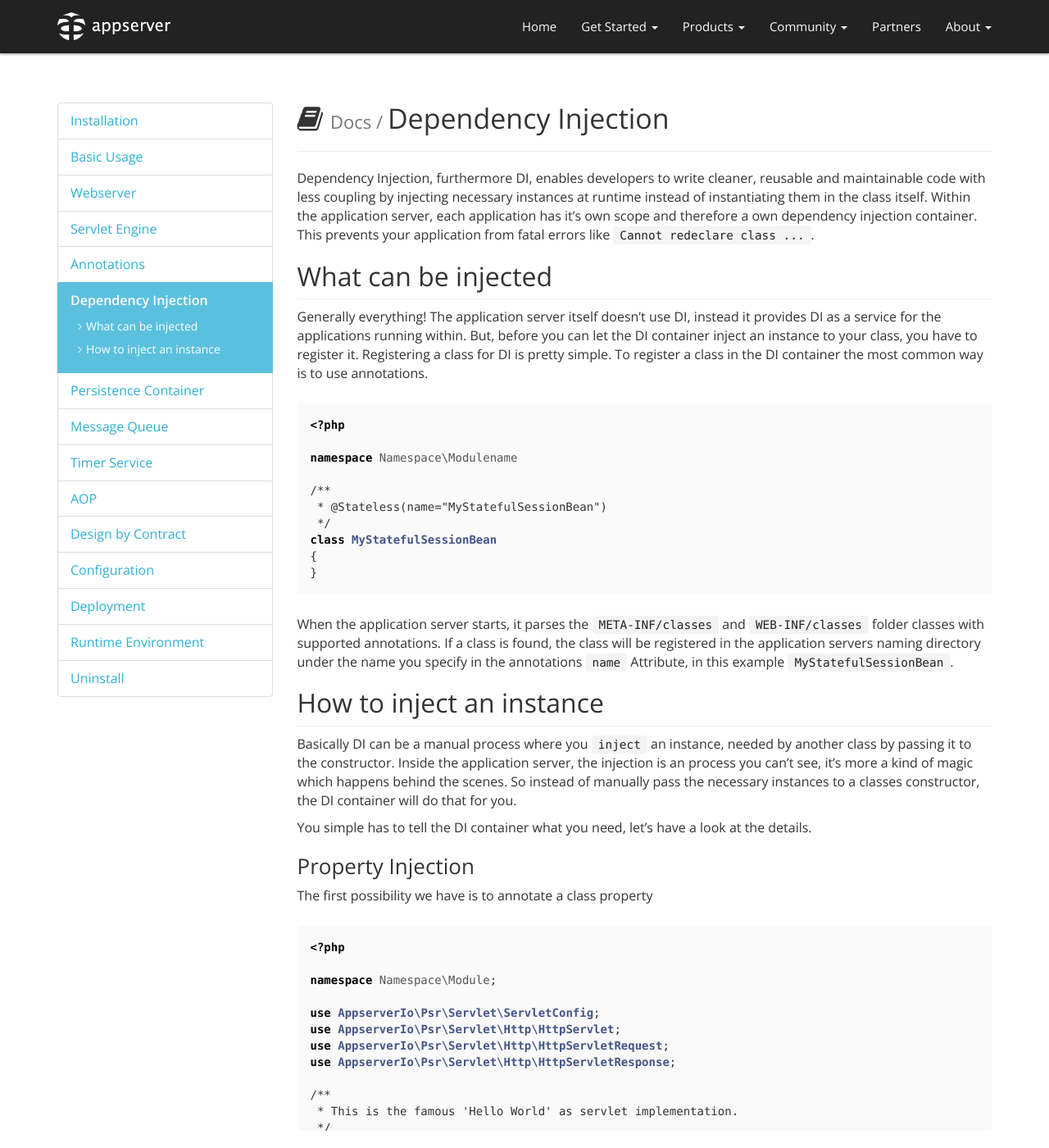
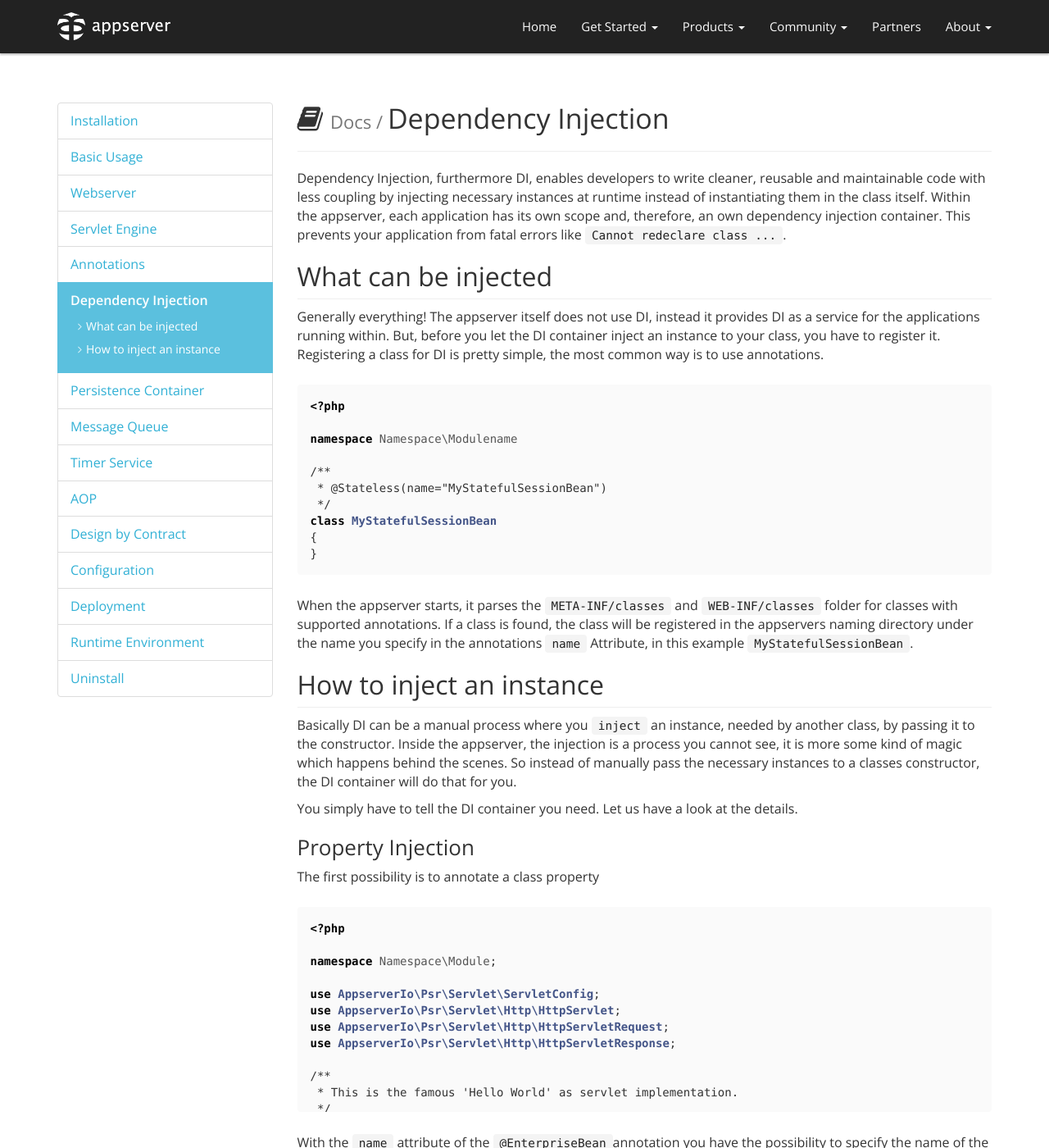
Before and after one commit to appserver-io/appserver, a Jekyll site: the page built from _docs/dependency-injection.md, in a window 1280 px wide and 1400 px high. Shown: the whole window at 82% size. Built offline with Jekyll 4.4.1, drawn with Linux system fonts in a browser that asks for light colours; nearby versions of some CDN libraries; library files that are not in the unit come from our copies; Markdown is read by kramdown in place of the engine named in the settings; some of the changed text lies outside the part shown.

Commit message:
Update dependency-injection.md

````diff
--- a/_docs/dependency-injection.md
+++ b/_docs/dependency-injection.md
@@ -15,15 +15,14 @@ permalink: /get-started/documentation/dependency-injection.html
 
 Dependency Injection, furthermore DI, enables developers to write cleaner, reusable and maintainable
 code with less coupling by injecting necessary instances at runtime instead of instantiating them in
-the class itself. Within the application server, each application has it's own scope and therefore a
+the class itself. Within the appserver, each application has its own scope and, therefore, an
 own dependency injection container. This prevents your application from fatal errors like `Cannot redeclare class ...`.
 
 ## What can be injected
 
-Generally everything! The application server itself doesn't use DI, instead it provides DI as a
-service for the applications running within. But, before you can let the DI container inject an
-instance to your class, you have to register it. Registering a class for DI is pretty simple. To
-register a class in the DI container the most common way is to use annotations.
+Generally everything! The appserver itself does not use DI, instead it provides DI as a
+service for the applications running within. But, before you let the DI container inject an
+instance to your class, you have to register it. Registering a class for DI is pretty simple, the most common way is to use annotations.
 
 ```php
 <?php
@@ -38,23 +37,23 @@ class MyStatefulSessionBean
 }
 ```
 
-When the application server starts, it parses the `META-INF/classes` and `WEB-INF/classes` folder
-classes with supported annotations. If a class is found, the class will be registered in the
-application servers naming directory under the name you specify in the annotations `name` Attribute,
+When the appserver starts, it parses the `META-INF/classes` and `WEB-INF/classes` folder
+for classes with supported annotations. If a class is found, the class will be registered in the
+appservers naming directory under the name you specify in the annotations `name` Attribute,
 in this example `MyStatefulSessionBean`.
 
 ## How to inject an instance
 
-Basically DI can be a manual process where you `inject` an instance, needed by another class by
-passing it to the constructor. Inside the application server, the injection is an process you can't
-see, it's more a kind of magic which happens behind the scenes. So instead of manually pass the
+Basically DI can be a manual process where you `inject` an instance, needed by another class, by
+passing it to the constructor. Inside the appserver, the injection is a process you cannot
+see, it is more some kind of magic which happens behind the scenes. So instead of manually pass the
 necessary instances to a classes constructor, the DI container will do that for you.
 
-You simple has to tell the DI container what you need, let's have a look at the details.
+You simply have to tell the DI container you need. Let us have a look at the details.
 
 ### Property Injection
 
-The first possibility we have is to annotate a class property
+The first possibility is to annotate a class property
 
 ```php
 <?php
````
Also changed, not shown: other parts of _docs/dependency-injection.md (+1 -1 lines).
